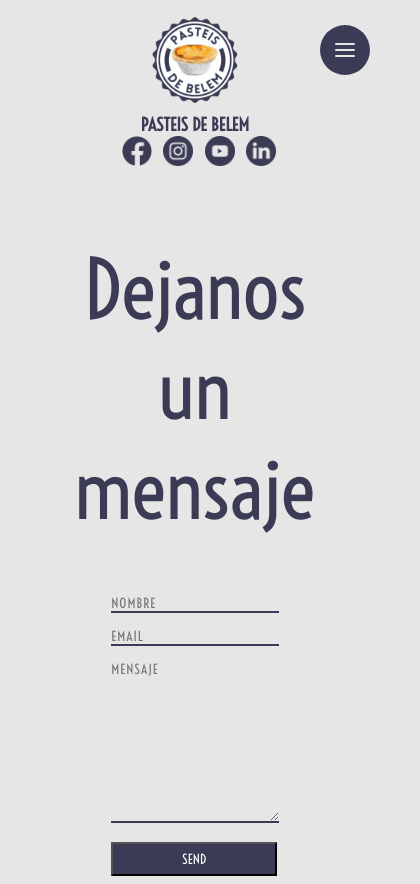
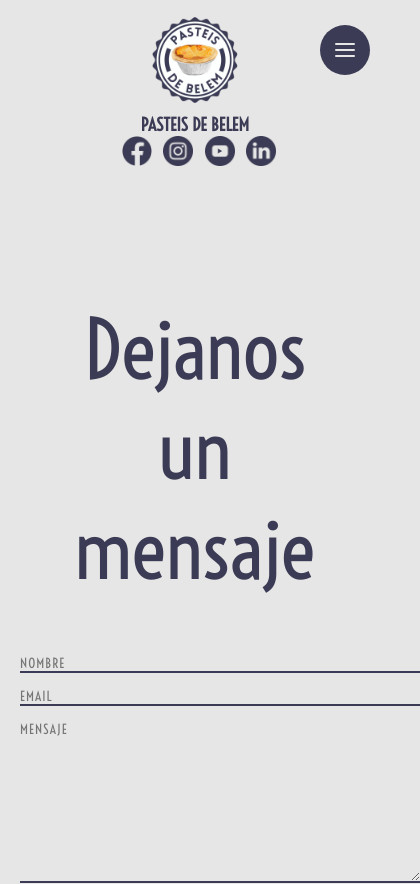
Before and after one commit to lamasfernando/TPPotreroDig, a plain HTML site: page pages/contacto.html in a window 390 px wide. Shown: the top 884 px of the page, 420 px wide, since content can reach past the window. Drawn offline with Linux system fonts and the light colour scheme.

Commit message:
coreccion

```diff
--- a/css/style.css
+++ b/css/style.css
@@ -672,25 +672,3 @@ textarea {
         max-width: 300px;
     }
 }
-
-@media screen and (max-width: 569px) {
-
-    .direct-contact-container,
-    .form-wrapper {
-        float: none;
-        margin: 0 auto;
-    }
-
-    .name,
-    .email,
-    textarea {
-        width: 280px;
-    }
-
-}
-
-@media screen and (max-width: 410px) {
-    .send-button {
-        width: 99%;
-    }
-}
```
